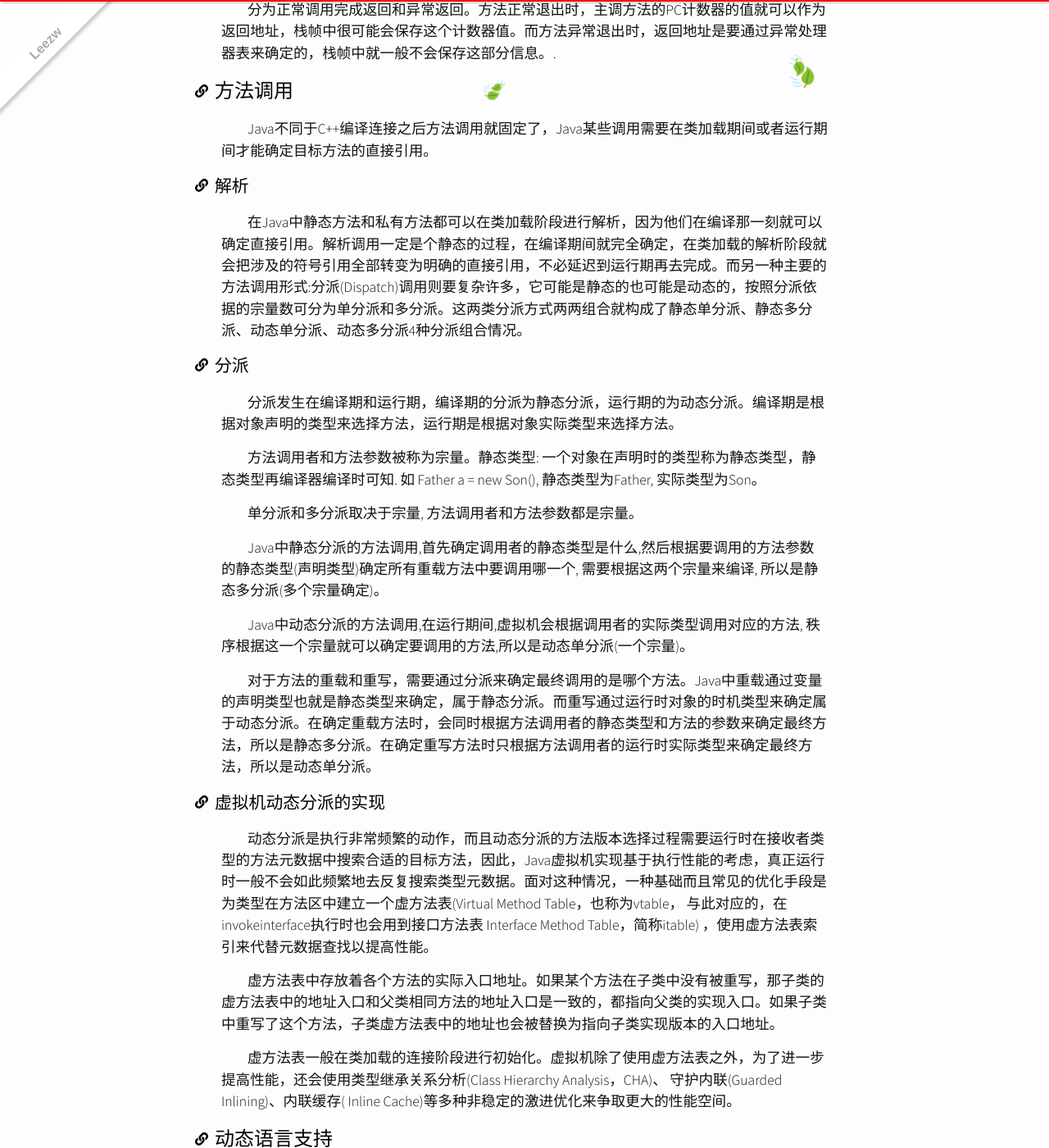
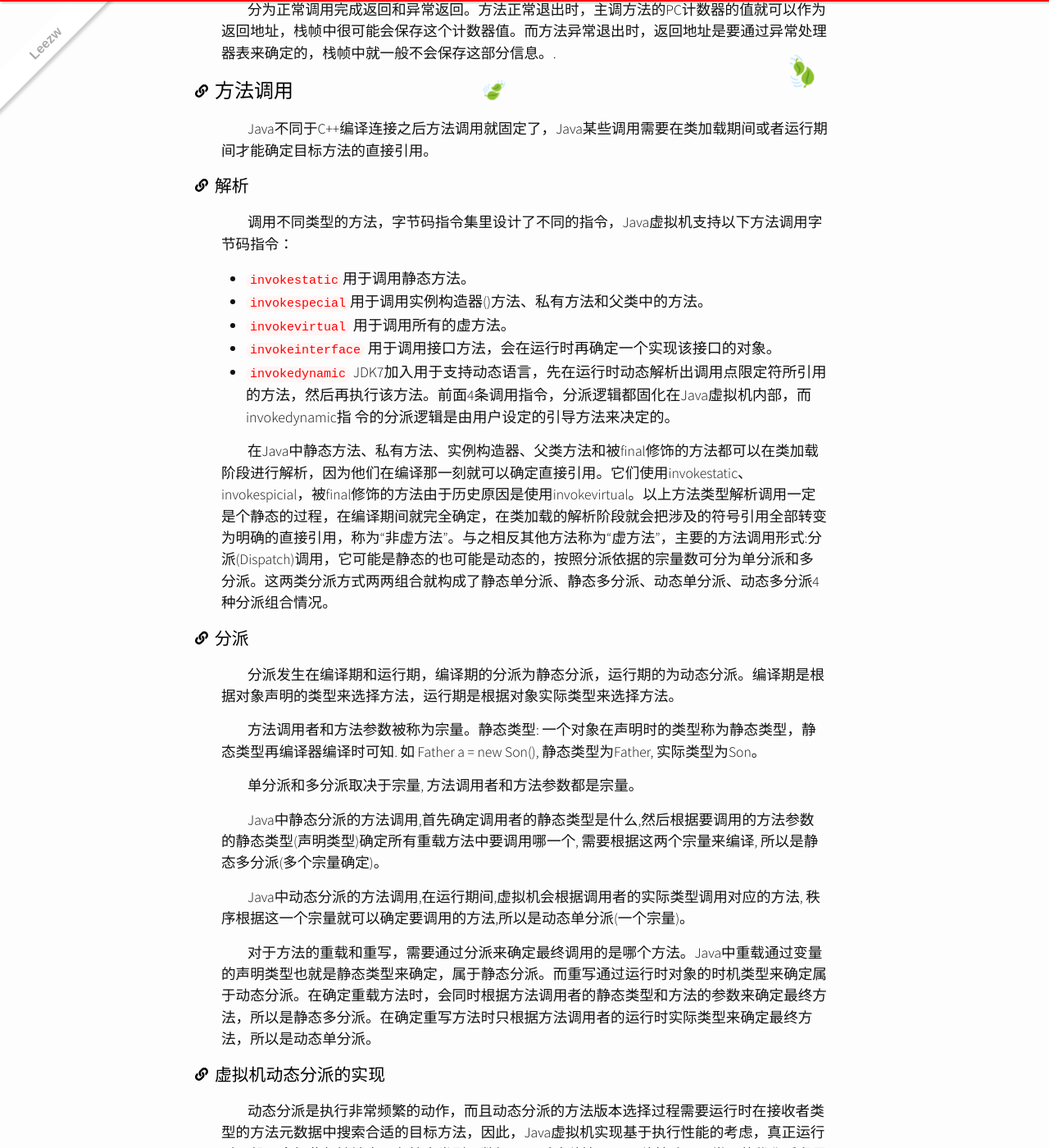
Before and after one commit to quantum-li/quantum-li.github.io, a Jekyll site: the page built from _posts/2020-06-07-understanding-the-jvm-advanced-features-and-best-practices.md, in a window 1280 px wide and 1400 px high, scrolled down 35560 px. Shown: the whole window at 82% size. Built offline with Jekyll 4.4.1, drawn with Linux system fonts in a browser that asks for light colours; nearby versions of some CDN libraries; comment, search, counter and statistics services are not loaded; some of the changed text lies outside the part shown.

Commit message:
Update 2020-06-07-understanding-the-jvm-advanced-features-and-best-practices.md

```diff
--- a/_posts/2020-06-07-understanding-the-jvm-advanced-features-and-best-practices.md
+++ b/_posts/2020-06-07-understanding-the-jvm-advanced-features-and-best-practices.md
@@ -865,7 +865,15 @@ Java不同于C++编译连接之后方法调用就固定了，Java某些调用需
 
 ### 解析
 
-在Java中静态方法和私有方法都可以在类加载阶段进行解析，因为他们在编译那一刻就可以确定直接引用。解析调用一定是个静态的过程，在编译期间就完全确定，在类加载的解析阶段就会把涉及的符号引用全部转变为明确的直接引用，不必延迟到运行期再去完成。而另一种主要的方法调用形式:分派(Dispatch)调用则要复杂许多，它可能是静态的也可能是动态的，按照分派依据的宗量数可分为单分派和多分派。这两类分派方式两两组合就构成了静态单分派、静态多分派、动态单分派、动态多分派4种分派组合情况。
+调用不同类型的方法，字节码指令集里设计了不同的指令，Java虚拟机支持以下方法调用字节码指令：
+
++ `invokestatic`用于调用静态方法。
++ `invokespecial`用于调用实例构造器<init>()方法、私有方法和父类中的方法。
++ `invokevirtual` 用于调用所有的虚方法。
++ `invokeinterface` 用于调用接口方法，会在运行时再确定一个实现该接口的对象。
++ `invokedynamic` JDK7加入用于支持动态语言，先在运行时动态解析出调用点限定符所引用的方法，然后再执行该方法。前面4条调用指令，分派逻辑都固化在Java虛拟机内部，而invokedynamic指 令的分派逻辑是由用户设定的引导方法来决定的。
+
+在Java中静态方法、私有方法、实例构造器、父类方法和被final修饰的方法都可以在类加载阶段进行解析，因为他们在编译那一刻就可以确定直接引用。它们使用invokestatic、invokespicial，被final修饰的方法由于历史原因是使用invokevirtual。以上方法类型解析调用一定是个静态的过程，在编译期间就完全确定，在类加载的解析阶段就会把涉及的符号引用全部转变为明确的直接引用，称为“非虚方法”。与之相反其他方法称为“虚方法”，主要的方法调用形式:分派(Dispatch)调用，它可能是静态的也可能是动态的，按照分派依据的宗量数可分为单分派和多分派。这两类分派方式两两组合就构成了静态单分派、静态多分派、动态单分派、动态多分派4种分派组合情况。
 
 ### 分派
 
@@ -883,7 +891,7 @@ Java中动态分派的方法调用,在运行期间,虚拟机会根据调用者
 
 ### 虚拟机动态分派的实现
 
-动态分派是执行非常频繁的动作，而且动态分派的方法版本选择过程需要运行时在接收者类型的方法元数据中搜索合适的目标方法，因此，Java虚拟机实现基于执行性能的考虑，真正运行时一般不会如此频繁地去反复搜索类型元数据。面对这种情况，一种基础而且常见的优化手段是为类型在方法区中建立一个虚方法表(Virtual Method Table，也称为vtable， 与此对应的，在invokeinterface执行时也会用到接口方法表 Interface Method Table，简称itable) ，使用虚方法表索引来代替元数据查找以提高性能。
+动态分派是执行非常频繁的动作，而且动态分派的方法版本选择过程需要运行时在接收者类型的方法元数据中搜索合适的目标方法，因此，Java虚拟机实现基于执行性能的考虑，真正运行时一般不会如此频繁地去反复搜索类型元数据。面对这种情况，一种基础而且常见的优化手段是为类型在方法区中建立一个虚方法表(Virtual Method Table，也称为vtable， 与此对应的，在`invokeinterface`执行时也会用到接口方法表 Interface Method Table，简称itable) ，使用虚方法表索引来代替元数据查找以提高性能。
 
 虚方法表中存放着各个方法的实际入口地址。如果某个方法在子类中没有被重写，那子类的虚方法表中的地址入口和父类相同方法的地址入口是一致的，都指向父类的实现入口。如果子类中重写了这个方法，子类虚方法表中的地址也会被替换为指向子类实现版本的入口地址。
 
@@ -891,6 +899,41 @@ Java中动态分派的方法调用,在运行期间,虚拟机会根据调用者
 
 ## 动态语言支持
 
+前面提到过得invokedynamic字节码指令。动态语言指它的类型检查是在运行期而不是编译期。动态语言变量本身没有类型，变量的值才有类型。所以动态语言编译期最多只能确定方法名称、参数、返回值信息，不会确定方法接受者静态类型。静态语言的好处是代码灵活，实现简洁，开发效率提升。因为方法内联是编译期做的工作，所以动态方法调用不能使用方法内联。
+
+### Java与动态类型
+
+JDK7的`invokedynamic`指令以及`java.lang.invoke`包。
+
+### java.lang.invoke
+
+这个包提供一种动态确定目标方法的机制，称为方法句柄。使用invoke包中的 `MethodHandle` 和 `MethodType` 。它和反射的区别是：
+
++ Reflection和MethodHandle机制本质上都是在模拟方法调用，但是Reflection是在模拟Java代码层次的方法调用，而MethodHandle是在模拟字节码层次的方法调用。
+
++ Reflection是重量级，而MethodHandle是轻量级。Reflection中的Method对象远比MethodHandle机制中的MethodHandle对象所包含的信息来得多。前者是方法在Java端的全面映像，包含了方法的签名、描述符以及方法属性表中各种属性的Java端表示方式，还包含执行权限等的运行期信息。而后者仅包含执行该方法的相关信息。
+
++ 由于MethodHandle是对字节码的方法指令调用的模拟，那理论上虚拟机在这方面做的各种优化(如方法内联)，在MethodHandle上也应当可以采用类似思路去支持(但目前实现还在继续完善中)，而通过反射去调用方法则几乎不可能直接去实施各类调用点优化措施。
+
+Reflection API的设计目标是只为Java语言服务的，而MethodHandle则设计为可服务于所有Java虚拟机之上的语言，其中也包括了Java语言而已.
+
+### invokedynamic
+
+字节码指令层面的 `java.lang.invode`，每一处含有`invokedynamic`指令的位置都被称作“动态调用点”，这条指令的第一个参数不再是代表方法符号引用的CONSTANT_ Methodref_info常量，而是变为JDK 7时新加入的CONSTANT_InvokeDynamic_info常量。直到JDK 8出现Lambda才真正使用上了此指令。
+
+## 基于栈的字节码解释执行引擎
+
+Java虚拟机的执行引擎在执行Java代码的时候有解释执行和编译执行两种。
+
+### 解释执行
+
+编译原理中的编译过程
+
+![编译过程](/assets/images/understanding-the-jvm-advanced-features-and-best-practices/编译过程.png)
+
+在Java语言中，Javac编译器完成了程序代码经过词法分析、语法分析到抽象语法树，再遍历语法树生成线性的字节码指令流的过程。因为这一部分动作是在Java虛拟机之外进行的，而解释器在虚拟机的内部，所以Java程序的编译就是半独立的实现。
+
+### 基于栈的指令集与基于寄存器的指令集
 
 
 
```
